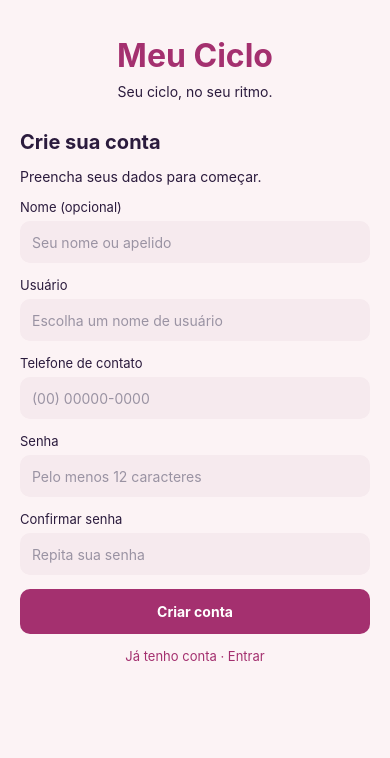
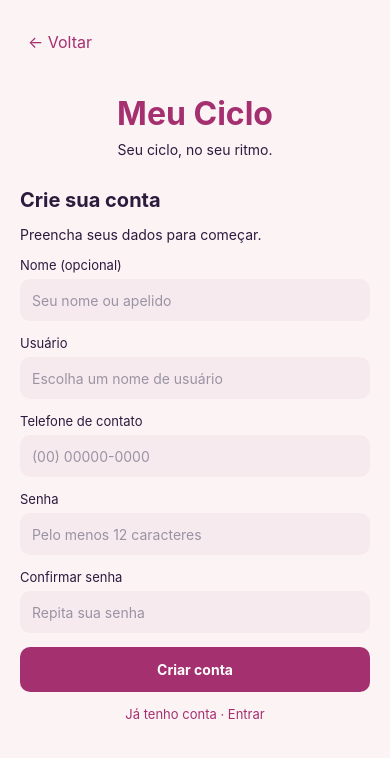
Before and after one commit to AbelPiassa/Meu-Ciclo, a React Native app: screen /Cadastro in a window 390 px wide. Shown: the top 758 px of the page. Built offline with nearby package versions, Linux system fonts and the light colour scheme; no server answers.

Commit message:
fix(auth): adicionar retorno em Login e Cadastro

```diff
--- a/src/pages/Cadastro.js
+++ b/src/pages/Cadastro.js
@@ -80,6 +80,25 @@ export default function Cadastro({ navigation }) {
 
   return (
     <TelaComRolagem>
+      <Pressable
+        accessibilityRole="button"
+        accessibilityLabel="Voltar à tela anterior"
+        disabled={carregando}
+        onPress={() => {
+          if (enviando.current) return;
+          setSenha("");
+          setConfirmarSenha("");
+          setMensagemErro("");
+          if (navigation.canGoBack()) {
+            navigation.goBack();
+          } else {
+            navigation.replace("Fachada");
+          }
+        }}
+        style={estilos.voltar}
+      >
+        <Text style={estilos.textoVoltar}>← Voltar</Text>
+      </Pressable>
       <View style={estilos.cabecalho}>
         <Text style={estilos.nome}>Meu Ciclo</Text>
         <Text style={estilos.slogan}>Seu ciclo, no seu ritmo.</Text>
@@ -154,6 +173,16 @@ export default function Cadastro({ navigation }) {
 }
 
 const estilos = StyleSheet.create({
+  voltar: {
+    alignSelf: "flex-start",
+    minHeight: 44,
+    justifyContent: "center",
+    paddingHorizontal: 8,
+  },
+  textoVoltar: {
+    color: cores.primaria,
+    fontSize: 16,
+  },
   cabecalho: {
     alignItems: "center",
     gap: 8,
--- a/src/pages/Login.js
+++ b/src/pages/Login.js
@@ -47,6 +47,24 @@ export default function Login({ navigation }) {
 
   return (
     <TelaComRolagem>
+      <Pressable
+        accessibilityRole="button"
+        accessibilityLabel="Voltar à tela anterior"
+        disabled={carregando}
+        onPress={() => {
+          if (enviando.current) return;
+          setSenha("");
+          setMensagemErro("");
+          if (navigation.canGoBack()) {
+            navigation.goBack();
+          } else {
+            navigation.replace("Fachada");
+          }
+        }}
+        style={estilos.voltar}
+      >
+        <Text style={estilos.textoVoltar}>← Voltar</Text>
+      </Pressable>
       <View style={estilos.cabecalho}>
         <Text style={estilos.nome}>Meu Ciclo</Text>
         <Text style={estilos.slogan}>Seu ciclo, no seu ritmo.</Text>
@@ -96,6 +114,16 @@ export default function Login({ navigation }) {
 }
 
 const estilos = StyleSheet.create({
+  voltar: {
+    alignSelf: "flex-start",
+    minHeight: 44,
+    justifyContent: "center",
+    paddingHorizontal: 8,
+  },
+  textoVoltar: {
+    color: cores.primaria,
+    fontSize: 16,
+  },
   cabecalho: {
     alignItems: "center",
     gap: 8,
```
Also changed, not shown: 1 other file (tests, documents, lock files or other folders).
